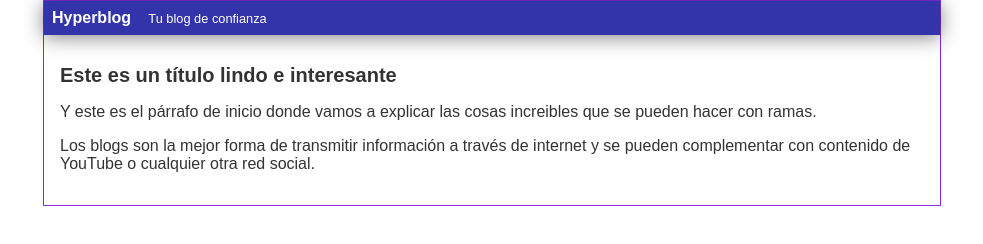
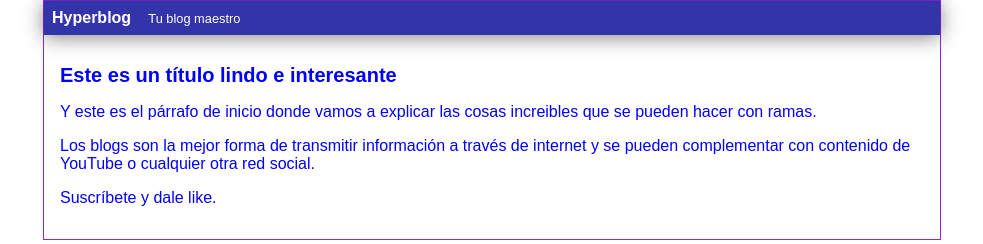
Before and after one commit to SamuelSamsMA/hyperblog, a plain HTML site: page index.html in a window 1280 px wide. Shown: the whole page, without its empty margins (148-1131 px from the left). Drawn offline with Linux system fonts and the light colour scheme.

Commit message:
Cambié todo azul y añadí suscríbete

```diff
--- a/css/estilos.css
+++ b/css/estilos.css
@@ -1,5 +1,5 @@
 body {
-    color: #333;
+    color: blue;
     text-align: center;
     font-family: "Arial";
     font-size: 16px;
--- a/index.html
+++ b/index.html
@@ -9,7 +9,7 @@
             <div id="cabecera">
                 Hyperblog
                 <span id="tagline">
-                    Tu blog de confianza
+                    Tu blog maestro
                 </span>
             </div>
             <div id="post">
@@ -20,8 +20,8 @@
                     hacer con ramas.</p>
                 <p>Los blogs son la mejor forma de transmitir información
                     a través de internet y se pueden complementar con
-                    contenido de YouTube o cualquier otra red social.
-                </p>
+                    contenido de YouTube o cualquier otra red social.</p>
+                <p>Suscríbete y dale like.</p>
             </div>
         </div>
     </body>
```
